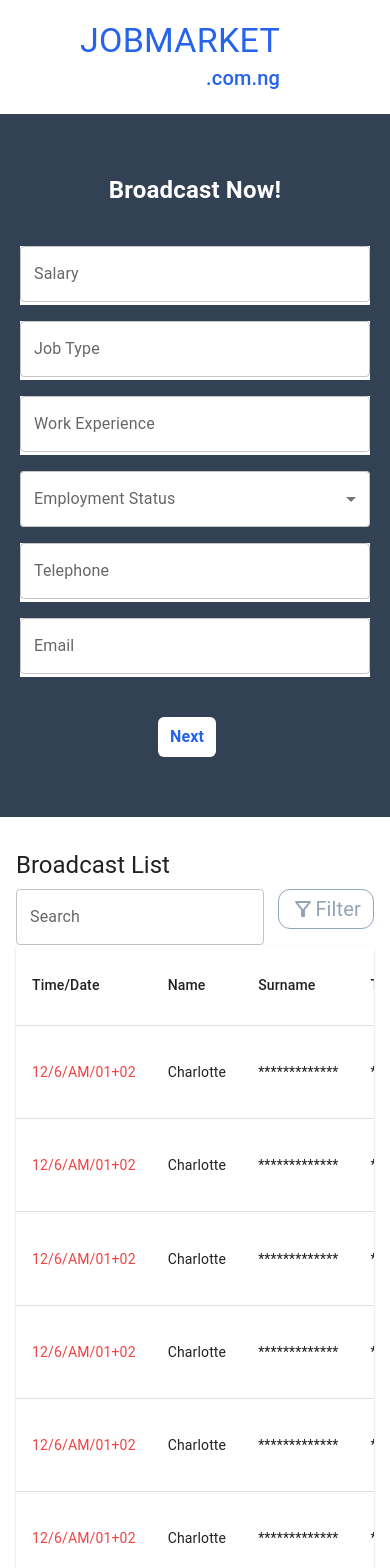
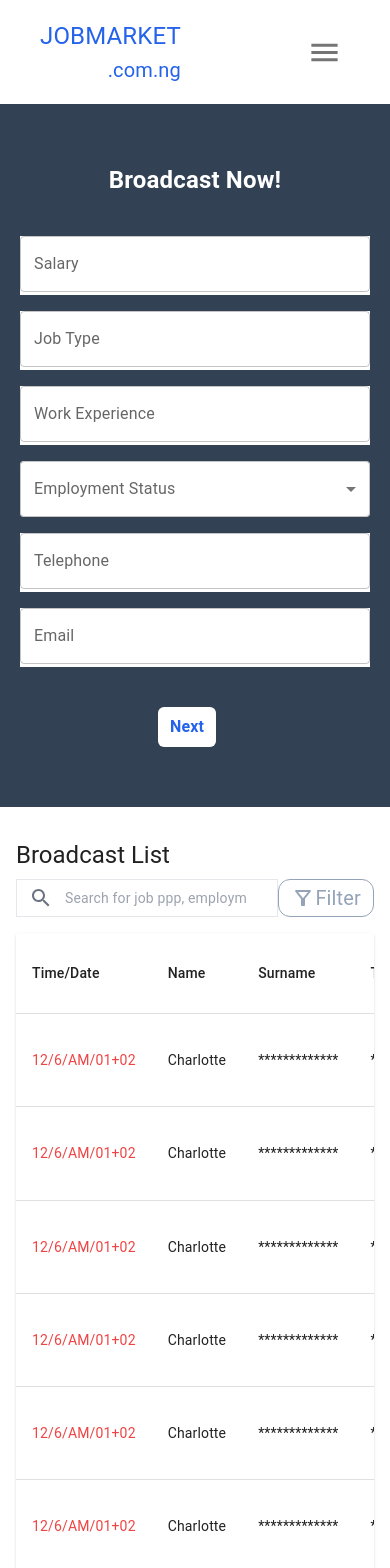
Before and after one commit to Adegbite-Joshua/JobMarket, a React (Vite) app: page / in a window 390 px wide. Shown: the top 1568 px of the page. Built offline with nearby package versions, Linux system fonts and the light colour scheme.

Commit message:
Implemented the responsiveness for small devices

```diff
--- a/src/components/BroadcastList.tsx
+++ b/src/components/BroadcastList.tsx
@@ -1,6 +1,6 @@
 import React from 'react';
-import { Table, TableBody, TableCell, TableContainer, TableHead, TableRow, Paper, TextField, Box, Typography, Container, TablePagination } from '@mui/material';
-import { FilterAltOutlined } from '@mui/icons-material';
+import { Table, TableBody, TableCell, TableContainer, TableHead, TableRow, Paper, Box, Typography, Container, TablePagination } from '@mui/material';
+import { FilterAltOutlined, SearchOutlined } from '@mui/icons-material';
 
 const dummyData = [
     { date: '12/6/AM/01+02', name: 'Charlotte', surname: '*************', phone: '*************', salary: '₦10,000,000.00', experience: '12 months', jobType: 'Machine Repair', gender: 'Male/Female', status: 'MSME/Stud', lga: 'IKJ - Lag', employmentStatus: 'New' },
@@ -35,7 +35,15 @@
                     Broadcast List
                 </Typography>
                 <Box display="flex" justifyContent="space-between" mb={2}>
-                    <TextField variant="outlined" className='h-10' label="Search" />
+                    <div className="relative flex items-center border w-80">
+                        <SearchOutlined className="absolute left-3 text-gray-500 text-2xl" />
+                        <input
+                            type="search"
+                            className="w-full pl-12 pr-4 py-2 text-sm border-none focus:outline-none focus:ring-2 focus:ring-blue-500 rounded"
+                            placeholder="Search for job ppp, employment status"
+                        />
+                    </div>
+
                     <button className='border border-slate-400 text-slate-400 rounded-xl items-center flex p-1 px-3 h-auto'>
                         <FilterAltOutlined />
                         <span className='text-xl'>Filter</span>
--- a/src/components/Dashboard.tsx
+++ b/src/components/Dashboard.tsx
@@ -1,5 +1,5 @@
 import React from 'react';
-import { Container, CssBaseline } from '@mui/material';
+import { CssBaseline } from '@mui/material';
 import Header from './Header';
 import BroadcastForm from './BroadcastForm';
 import BroadcastList from './BroadcastList';
--- a/src/components/Footer.tsx
+++ b/src/components/Footer.tsx
@@ -66,11 +66,11 @@
             </Link>
           </Grid>
           <Grid item>
-            <Typography color="textSecondary">
+            <p className='text-sm md:text-base' color="textSecondary">
               {'© '}
               JobMarket.com.ng {new Date().getFullYear()}.
               {' All rights reserved.'}
-            </Typography>
+            </p>
           </Grid>
         </Grid>
       </Box>
--- a/src/components/Header.tsx
+++ b/src/components/Header.tsx
@@ -1,25 +1,73 @@
-import React from 'react';
-import { Typography } from '@mui/material';
+import React, { useState } from 'react';
+import { Typography, Drawer, IconButton, List, ListItem, ListItemText } from '@mui/material';
 import { Link } from 'react-router-dom';
-import { Call } from '@mui/icons-material';
+import { Call, Menu, Close } from '@mui/icons-material';
 
 const Header: React.FC = () => {
+    const [drawerOpen, setDrawerOpen] = useState(false);
+
+    const toggleDrawer = (open: boolean) => () => {
+        setDrawerOpen(open);
+    };
+
     return (
-        <nav className='flex justify-between items-center bg-transparent px-20 p-5'>
-            <div className='text-blue-600'>
-                <Typography variant="h4" component="div" sx={{ flexGrow: 1 }}>
+        <nav className='flex justify-between items-center bg-transparent px-10 md:px-20 p-5'>
+            {/* Logo */}
+            <div className='text-blue-600 flex flex-col items-center gap-1'>
+                <h4 className='text-2xl md:text-3xl'>
                     JOBMARKET
-                </Typography>
-                <Typography variant="h6" component="div" sx={{ flexGrow: 1, textAlign: 'end' }}>
-                .com.ng
-                </Typography>
+                </h4>
+                <h6 className='text-xl ms-auto' >
+                    .com.ng
+                </h6>
             </div>
+
+            {/* Desktop Navigation */}
             <div className='hidden md:flex gap-10 items-center'>
-                <Link className='text-sm font-semibold' to={''}>About Us</Link>
-                <Link className='text-sm font-semibold' to={''}><Call/> Support</Link>
-                <Link className='text-sm font-semibold' to={''}>Sign Up</Link>
-                <Link className='text-sm font-semibold text-white bg-blue-600 pe-10 p-2 rounded-lg' to={''}>Broadcast Now</Link>
+                <Link className='text-sm font-semibold' to=''>About Us</Link>
+                <Link className='text-sm font-semibold' to=''>
+                    <Call /> Support
+                </Link>
+                <Link className='text-sm font-semibold' to=''>Sign Up</Link>
+                <Link className='text-sm font-semibold text-white bg-blue-600 px-10 py-2 rounded-lg' to=''>
+                    Broadcast Now
+                </Link>
             </div>
+
+            {/* Mobile Toggle Button */}
+            <div className='inline md:hidden'>
+                <IconButton onClick={toggleDrawer(true)} edge="start" aria-label="menu">
+                    <Menu fontSize="large" />
+                </IconButton>
+            </div>
+
+            {/* Mobile Drawer */}
+            <Drawer anchor="right" open={drawerOpen} onClose={toggleDrawer(false)}>
+                <div className='w-64 bg-white h-full flex flex-col px-3'>
+                    <div className='flex justify-between items-center p-4'>
+                        <Typography variant="h6" className='text-blue-600 font-bold'>
+                            JOBMARKET
+                        </Typography>
+                        <IconButton onClick={toggleDrawer(false)} aria-label="close">
+                            <Close />
+                        </IconButton>
+                    </div>
+                    <List>
+                        <ListItem component={Link} to={''} onClick={toggleDrawer(false)}>
+                            <ListItemText primary="About Us" />
+                        </ListItem>
+                        <ListItem component={Link} to={''} onClick={toggleDrawer(false)}>
+                            <ListItemText primary={<span><Call /> Support</span>} />
+                        </ListItem>
+                        <ListItem component={Link} to={''} onClick={toggleDrawer(false)}>
+                            <ListItemText primary="Sign Up" />
+                        </ListItem>
+                        <ListItem component={Link} to={''} onClick={toggleDrawer(false)} className='bg-blue-600 text-white rounded-lg'>
+                            <ListItemText primary="Broadcast Now" />
+                        </ListItem>
+                    </List>
+                </div>
+            </Drawer>
         </nav>
     );
 };
```
